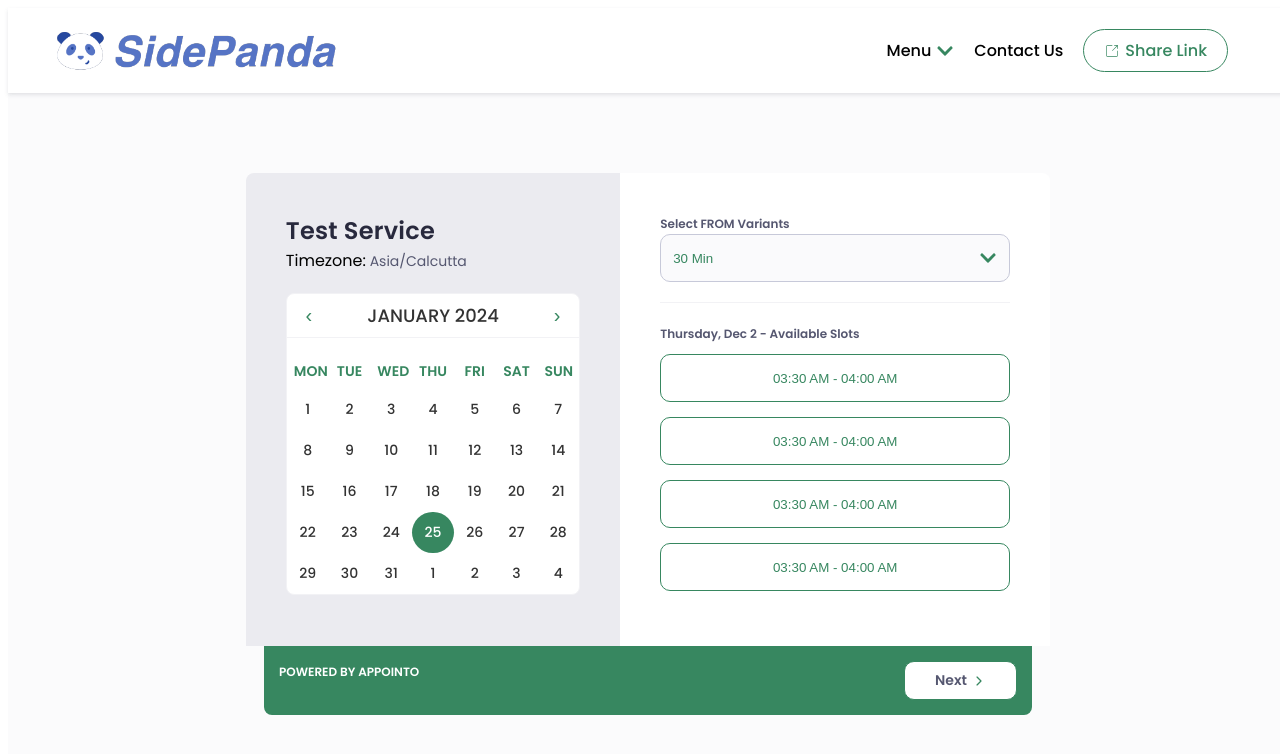
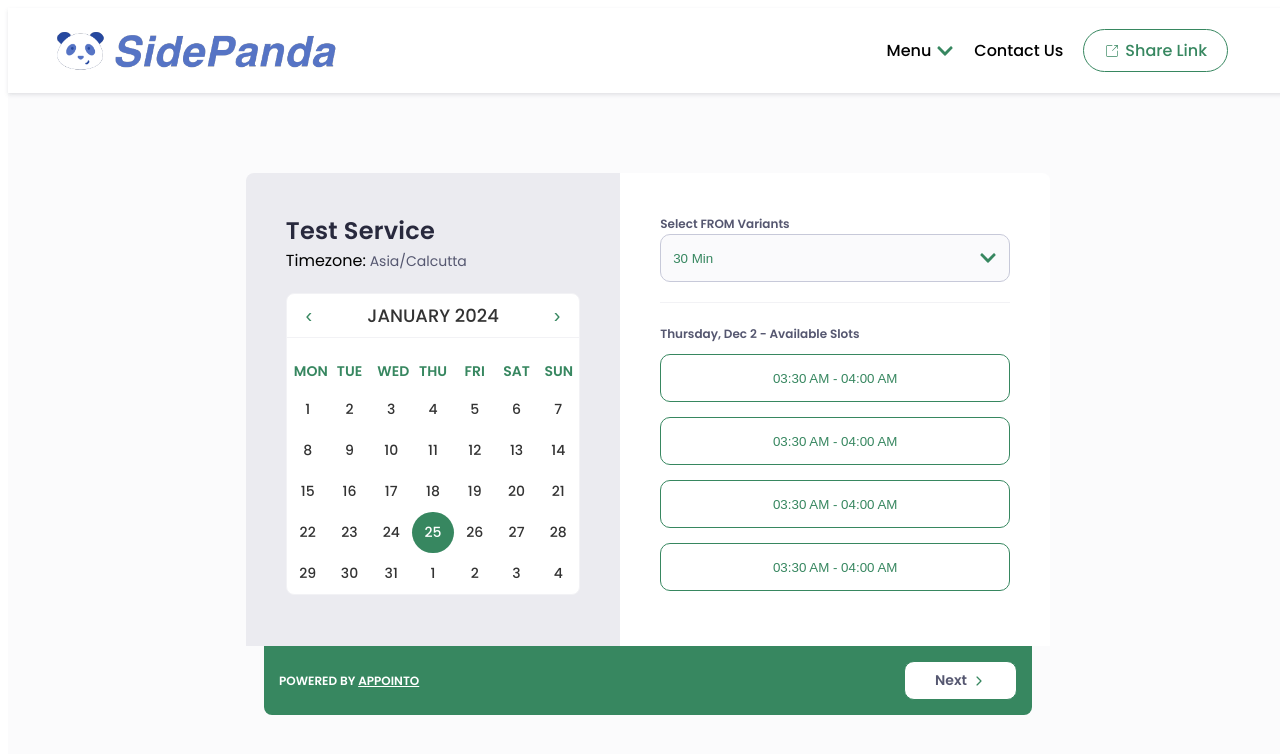
Before and after one commit to iamkunall/sidepanda-appointment-booking-screen, a React (Vite) app: page / in a window 1280 px wide. Shown: the top 754 px of the page. Built offline with nearby package versions, Linux system fonts and the light colour scheme.

Commit message:
fix calender hover

```diff
--- a/src/components/Calender/calender.css
+++ b/src/components/Calender/calender.css
@@ -89,13 +89,17 @@ abbr[title] {
   background-color: transparent !important;
 }
 
+
+
+.react-calendar__month-view__days__day--weekend {
+  color: var(--Text-Color) !important;
+}
+
+
 .react-calendar__tile--active {
   background-color: var(--Primary-Color) !important;
   border-radius: 40px !important;
-}
-
-.react-calendar__month-view__days__day--weekend {
-  color: var(--Text-Color) !important;
+  color:#ffff !important;
 }
 
 .react-calendar__month-view__days__day--neighboringMonth,
@@ -103,3 +107,8 @@ abbr[title] {
 .react-calendar__century-view__decades__decade--neighboringCentury {
   color: var(--Text-Color) !important;
 }
+
+
+.react-calendar__tile:enabled:hover, .react-calendar__tile:enabled:focus {
+ border-radius: 100px;
+}
--- a/src/components/Footer/footer.css
+++ b/src/components/Footer/footer.css
@@ -4,6 +4,7 @@
   border-radius: 0px 0px 8px 8px;
   display: flex;
   justify-content: space-between;
+  align-items: center;
 }
 
 .footer-text {
@@ -14,6 +15,11 @@
   font-weight: 600;
   line-height: 21px;
   text-transform: uppercase;
+  text-decoration: none !important;
+}
+
+.organizationName {
+  text-decoration: underline;
 }
 
 .footer-next-button {
--- a/src/components/Footer/index.jsx
+++ b/src/components/Footer/index.jsx
@@ -5,7 +5,14 @@ import './footer.css';
 const Footer = () => {
   return (
     <div className="footer-container">
-      <p className="footer-text">Powered By Appointo</p>
+      <a
+        className="footer-text"
+        href="https://apps.shopify.com/appointo-appointments-and-bookings"
+        target="_blank"
+        rel="noreferrer"
+      >
+        Powered By <span className="organizationName"> Appointo</span>
+      </a>
       <button className="footer-next-button">
         Next{' '}
         <span className="footer-button-next">
```
